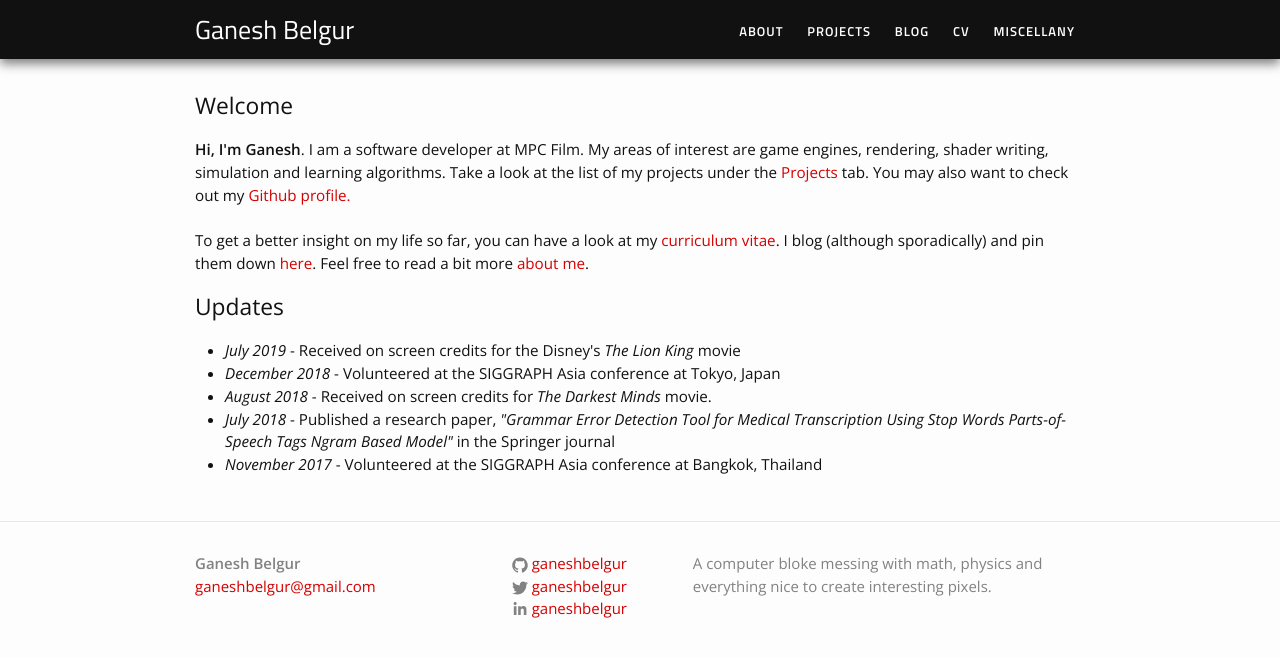
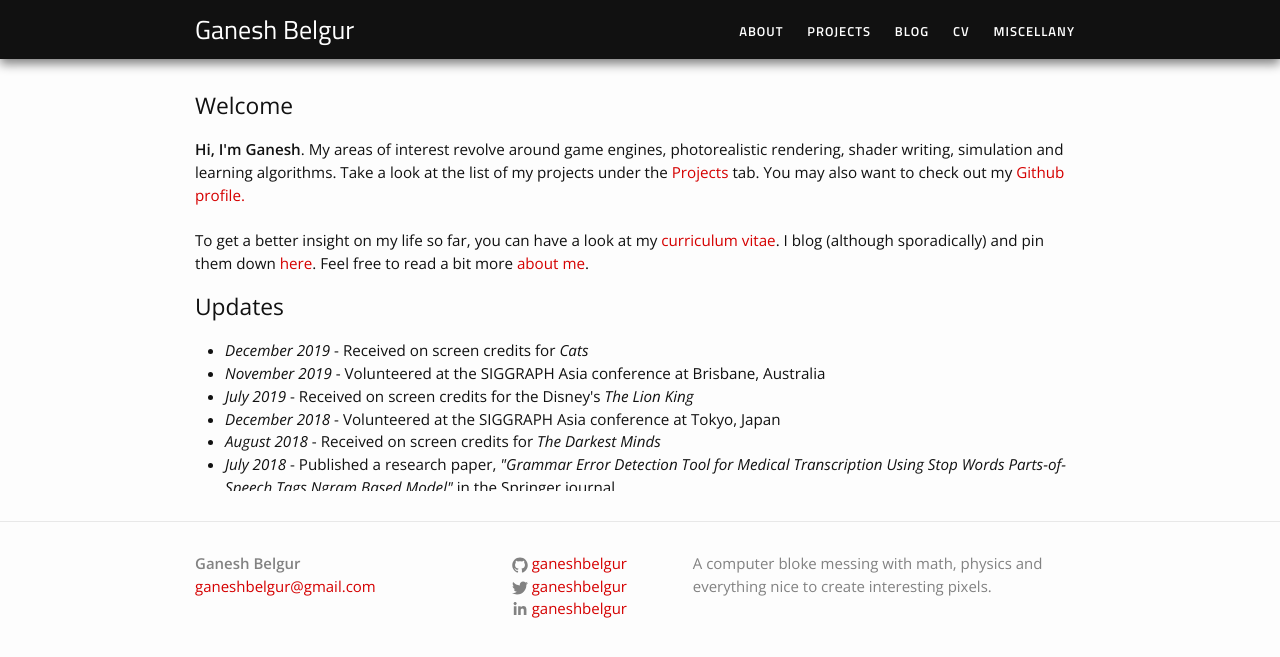
Before and after one commit to paribeshregmi/paribeshregmi.github.io, a Jekyll site: the page built from index.markdown, in a window 1280 px wide. Shown: the top 657 px of the page. Built offline with Jekyll 4.4.1, drawn with Linux system fonts in a browser that asks for light colours.

Commit message:
Removed README, updated profile picture, status and books

```diff
--- a/assets/pages/about.markdown
+++ b/assets/pages/about.markdown
@@ -6,7 +6,7 @@ permalink: /about/
 
 {% include image.html url="/assets/images/profile.jpg" caption="Ganesh Belgur Ramachandra" width=300 align="right" %}
 
-My full name is Ganesh Belgur Ramachandra and I'm from Bengaluru. As part of the global computer graphics software team at MPC Film, I develop and maintain the facility's hair, fur and feather generation tool called Furtility. Previously, I worked as a pipeline developer at Xentrix Studios, an animation studio specializing in services for CGI animation and gaming projects. My areas of interest are relating to game engines, rendering, shader writing, simulation and learning algorithms.
+My full name is Ganesh Belgur Ramachandra and I'm from Bengaluru, India. Previously, as part of the global computer graphics software team at MPC Film, I developed and maintained the facility's hair, fur and feather generation tool called Furtility. I have received three on screen credits in films - The Darkest Minds (2018), The Lion King (2019) and Cats (2019). My areas of interest are relating to game engines, photorealistic rendering, shader writing, simulation and learning algorithms.
 
 During my leisure, I’ll be catching up on movies, reading books and technical blogs, working on pet projects or staying outdoors. My library of books consists of both fiction and non-fiction. I love reading about the lives of great personalities and learn about other cultures. Being a lover of orchestral music, I’m a big fan of Ludovico Einaudi, Hans Zimmer, John Williams, Audiomachine and more.
 
--- a/assets/pages/miscellany/books.markdown
+++ b/assets/pages/miscellany/books.markdown
@@ -17,4 +17,6 @@ permalink: /miscellany/books/
 <ul>
 	<li><i>Wings of Fire</i> by A P J Abdul Kalam</li>
 	<li><i>Blink</i> by Malcolm Gladwell</li>
+	<li><i>The Lean Startup</i> by Eric Ries</li>
+	<li><i>12 Rules for Life</i> by Jordan B. Peterson</li>
 </ul>
--- a/index.markdown
+++ b/index.markdown
@@ -11,7 +11,9 @@ layout: default
         Welcome
     </h2>
     <p>
-        <strong>Hi, I'm Ganesh</strong>. I am a software developer at MPC Film. My areas of interest are game engines, rendering, shader writing, simulation and learning algorithms. Take a look at the list of my projects under the <a href="/projects/">Projects</a> tab. You may also want to check out my <a href="https://github.com/ganeshbelgur">Github profile.</a><br><br>
+        <strong>Hi, I'm Ganesh</strong>.
+
+        My areas of interest revolve around game engines, photorealistic rendering, shader writing, simulation and learning algorithms. Take a look at the list of my projects under the <a href="/projects/">Projects</a> tab. You may also want to check out my <a href="https://github.com/ganeshbelgur">Github profile.</a><br><br>
 
         To get a better insight on my life so far, you can have a look at my <a href="/curriculum-vitae">curriculum vitae</a>. I blog (although sporadically) and pin them down <a href="/blog">here</a>. Feel free to read a bit more <a href="/about">about me</a>.
     </p>
@@ -21,9 +23,11 @@ layout: default
 <h2>Updates</h2>
 <div class="updates" style="height: 10em; overflow-y: scroll;">
     <ul>
-        <li><i>July 2019</i> - Received on screen credits for the Disney's <i>The Lion King</i> movie</li>
+        <li><i>December 2019</i> - Received on screen credits for <i>Cats</i></li>
+        <li><i>November 2019</i> - Volunteered at the SIGGRAPH Asia conference at Brisbane, Australia</li>
+        <li><i>July 2019</i> - Received on screen credits for the Disney's <i>The Lion King</i></li>
         <li><i>December 2018</i> - Volunteered at the SIGGRAPH Asia conference at Tokyo, Japan</li>
-        <li><i>August 2018</i> - Received on screen credits for <i>The Darkest Minds</i> movie.</li>
+        <li><i>August 2018</i> - Received on screen credits for <i>The Darkest Minds</i></li>
         <li><i>July 2018</i> - Published a research paper, <i>"Grammar Error Detection Tool for Medical Transcription Using Stop Words Parts-of-Speech Tags Ngram Based Model"</i> in the Springer journal</li>
         <li><i>November 2017</i> - Volunteered at the SIGGRAPH Asia conference at Bangkok, Thailand</li>
     </ul>
```
Also changed, not shown: README.md (deleted), assets/images/profile.jpg, assets/images/profile_old.jpg (added).
